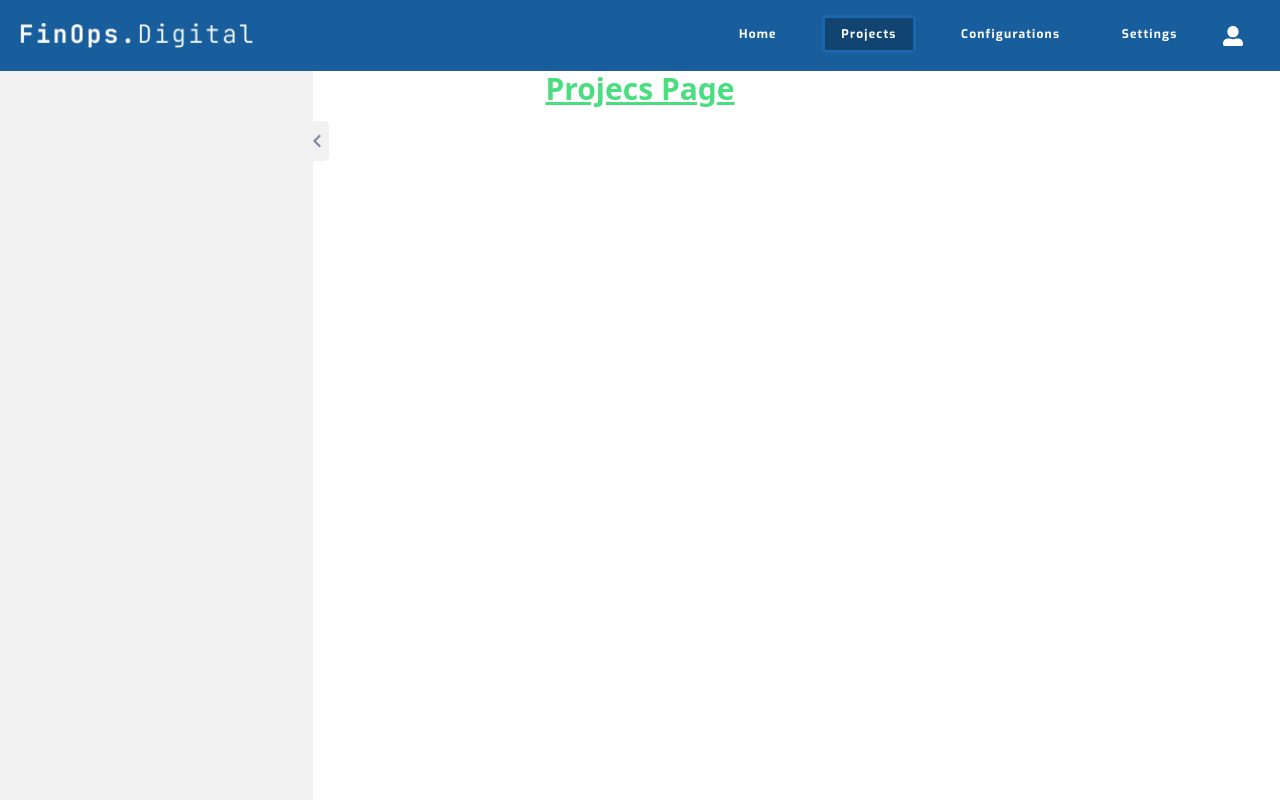
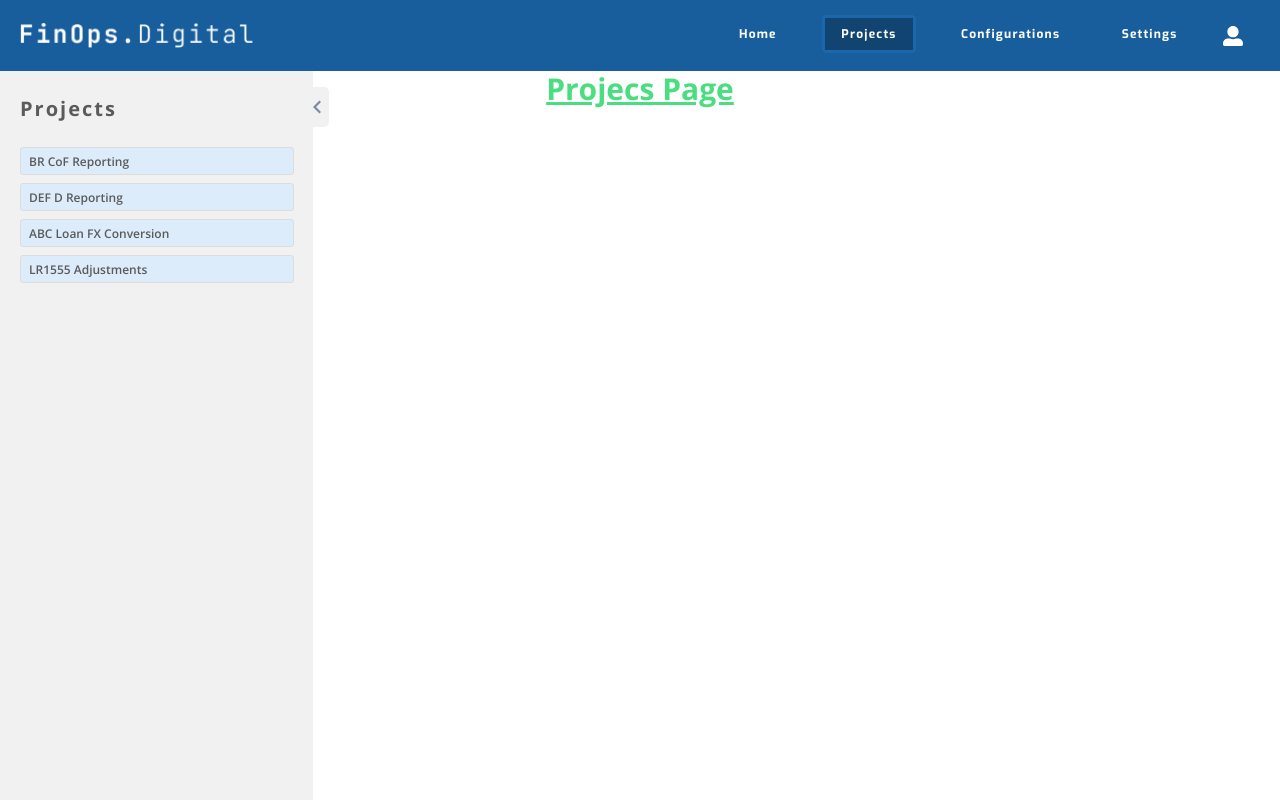
Before and after one commit to Muhammadsamo/Data-Automation-Framework, a Nuxt app: page /Projects in a window 1280 px wide. Built offline with nearby package versions, Linux system fonts and the light colour scheme.

Commit message:
updated sidebar

```diff
--- a/assets/css/main.css
+++ b/assets/css/main.css
@@ -2,3 +2,7 @@
 @tailwind base;
 @tailwind components;
 @tailwind utilities;
+
+body {
+  font-family: "Open Sans", sans-serif;
+}
--- a/components/SideBar.vue
+++ b/components/SideBar.vue
@@ -4,7 +4,7 @@
     :class="{ '-translate-x-[100%]': !sidebarOpen }"
   >
     <span
-      class="absolute right-[-16px] top-[50px] bg-[#F1F1F1] w-[16px] h-[40px] rounded-r-[5px] rounded-br-[5px] flex cursor-pointer"
+      class="absolute right-[-16px] top-[16px] bg-[#F1F1F1] w-[16px] h-[40px] rounded-r-[5px] rounded-br-[5px] flex cursor-pointer"
       @click="toggleSidebar"
     >
       <img
@@ -15,13 +15,38 @@
         :class="{ 'rotate-180': !sidebarOpen }"
       />
     </span>
+    <h1
+      class="text-[20px] leading-[28px] tracking-[2px] font-bold text-[#5B5B5B]"
+    >
+      {{ title }}
+    </h1>
+    <ul class="mt-6">
+      <li
+        v-for="tab in tabs"
+        :key="tab.tabId"
+        class="w-[274px] h-[28px] text-[12px] font-semibold leading-6 px-[8px] py-[2px] text-[#5B5B5B] bg-[#DCECFA] border border-[#DCDCDC] rounded-[3px] mb-[8px] cursor-pointer hover:bg-[#185E9D] hover:text-[#FFFFFF]"
+        @click="setActiveTab(tab.tabTitle)"
+      >
+        {{ tab.tabTitle }}
+      </li>
+    </ul>
   </div>
 </template>
 
 <script setup>
+defineProps({ title: String, tabs: Array });
 const sidebarOpen = ref(true);
 
 const toggleSidebar = () => {
   sidebarOpen.value = !sidebarOpen.value;
 };
+
+// const activeTab = ref("");
+
+// const setActiveTab = (tab) => {
+//   activeTab.value = tab;
+// };
+// const isActive = (tab) => {
+//   return activeTab.value === tab;
+// };
 </script>
--- a/pages/Configurations.vue
+++ b/pages/Configurations.vue
@@ -1,6 +1,6 @@
 <template>
   <main>
-    <SideBar />
+    <SideBar title="Configurations" />
     <h1 class="text-3xl font-bold underline text-green-400 text-center">
       Configurations Page
     </h1>
--- a/pages/Projects.vue
+++ b/pages/Projects.vue
@@ -1,8 +1,29 @@
 <template>
   <main>
-    <SideBar />
+    <SideBar title="Projects" :tabs="tabs" />
     <h1 class="text-3xl font-bold underline text-green-400 text-center">
       Projecs Page
     </h1>
   </main>
 </template>
+
+<script setup>
+const tabs = [
+  {
+    tabId: 1,
+    tabTitle: "BR CoF Reporting",
+  },
+  {
+    tabId: 2,
+    tabTitle: "DEF D Reporting",
+  },
+  {
+    tabId: 3,
+    tabTitle: "ABC Loan FX Conversion",
+  },
+  {
+    tabId: 4,
+    tabTitle: "LR1555 Adjustments",
+  },
+];
+</script>
--- a/pages/Settings.vue
+++ b/pages/Settings.vue
@@ -1,6 +1,6 @@
 <template>
   <main>
-    <SideBar />
+    <SideBar title="Settings" />
     <h1 class="text-3xl font-bold underline text-green-400 text-center">
       Settings Page
     </h1>
--- a/pages/index.vue
+++ b/pages/index.vue
@@ -1,6 +1,6 @@
 <template>
   <main>
-    <SideBar />
+    <SideBar title="Home" />
     <h1 class="text-3xl font-bold underline text-green-400 text-center">
       Home Page
     </h1>
```
